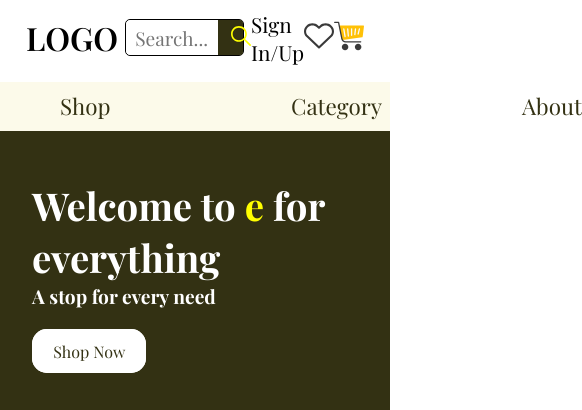
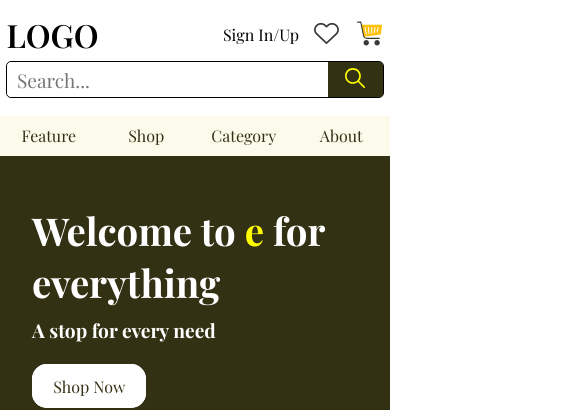
Before and after one commit to ayushyadav468/e-for-everything, a React (Create React App) app in the folder client/: page / in a window 390 px wide. Shown: the top 410 px of the page, 582 px wide, since content can reach past the window. Built offline with nearby package versions, Linux system fonts and the light colour scheme; no server answers.

Commit message:
frontend - search and menubar made responsive, backend - none

```diff
--- a/client/src/components/UI/MainComponent/Banner/Banner.module.css
+++ b/client/src/components/UI/MainComponent/Banner/Banner.module.css
@@ -16,6 +16,7 @@
 
 .bannerSubHeading {
 	font-size: 1.2rem;
+	margin-top: 0.6rem;
 	margin-bottom: 2rem;
 }
 
--- a/client/src/components/UI/Navbar/Menubar/Menubar.js
+++ b/client/src/components/UI/Navbar/Menubar/Menubar.js
@@ -4,16 +4,16 @@ import styles from './Menubar.module.css';
 const Menubar = () => {
 	return (
 		<ul className={styles.menuBar}>
-			<li>
+			<li className={styles.menuItem}>
 				<Link to='#'>Feature</Link>
 			</li>
-			<li>
+			<li className={styles.menuItem}>
 				<Link to='#'>Shop</Link>
 			</li>
-			<li>
+			<li className={styles.menuItem}>
 				<Link to='#'>Category</Link>
 			</li>
-			<li>
+			<li className={styles.menuItem}>
 				<Link to='#'>About</Link>
 			</li>
 		</ul>
--- a/client/src/components/UI/Navbar/Menubar/Menubar.module.css
+++ b/client/src/components/UI/Navbar/Menubar/Menubar.module.css
@@ -1,23 +1,35 @@
 .menuBar {
 	width: 100%;
-	margin: 0.6rem auto 0 auto;
+	margin-top: 0.6rem;
+	margin-bottom: 0;
 	display: flex;
 	justify-content: center;
 	background-color: #fcfaea;
 }
 
-.menuBar li {
+.menuBar .menuItem {
+	width: 25%;
 	padding: 0.6rem 0;
-	margin: 0 6rem;
-	width: 10%;
 	text-align: center;
 }
 
-.menuBar li:hover {
+.menuBar .menuItem:hover {
 	background-color: #fff000;
 }
 
-.menuBar li a {
-	font-size: 1.4rem;
+.menuBar .menuItem a {
+	font-size: 1rem;
 	color: #333113;
 }
+
+@media screen and (min-width: 601px) {
+	.menuBar .menuItem a {
+		font-size: 1.2rem;
+	}
+}
+
+@media screen and (min-width: 992px) {
+	.menuBar .menuItem a {
+		font-size: 1.4rem;
+	}
+}
--- a/client/src/components/UI/Navbar/Searchbar/Searchbar.js
+++ b/client/src/components/UI/Navbar/Searchbar/Searchbar.js
@@ -17,16 +17,17 @@ const Searchbar = () => {
 			<li className={styles.logo}>
 				<Link to='/'>LOGO</Link>
 			</li>
-			<li className={styles.searchForm}>
-				<form>
+			<li className={styles.searchFormContainer}>
+				<form className={styles.searchForm}>
 					<input
 						type='text'
 						id='search'
 						name='search'
 						placeholder='Search...'
 					/>
-					<button>
+					<button className={styles.searchFormButton}>
 						<svg
+							className={styles.searchFormSvg}
 							width='40'
 							height='40'
 							viewBox='0 0 40 40'
--- a/client/src/components/UI/Navbar/Searchbar/Searchbar.module.css
+++ b/client/src/components/UI/Navbar/Searchbar/Searchbar.module.css
@@ -1,15 +1,10 @@
 .searchBar {
-	width: 90%;
+	width: 100%;
 	margin: 0.2rem auto;
 	padding: 0.4rem;
-	display: flex;
-	justify-content: space-between;
-}
-
-.searchBar li {
-	display: flex;
-	justify-content: center;
-	align-self: center;
+	display: grid;
+	grid-template-columns: 30% auto 25% 10% 10%;
+	grid-template-rows: 50px 40px;
 }
 
 .searchBar li a {
@@ -19,24 +14,30 @@
 .logo {
 	font-size: 2rem;
 	font-weight: 600;
-	flex: 1;
+	grid-column-start: 1;
+	grid-column-end: 2;
+	grid-row-start: 1;
+	grid-row-end: 2;
+	align-self: center;
 }
 
-.searchForm {
-	flex: 5;
-	display: flex;
-	justify-content: space-around;
+.searchFormContainer {
+	grid-column-start: 1;
+	grid-column-end: 6;
+	grid-row-start: 2;
+	grid-row-end: 3;
+	place-self: center stretch;
 }
 
-.searchForm form {
-	width: 90%;
+.searchFormContainer .searchForm {
+	width: 100%;
 	border: 1px solid black;
 	border-radius: 5px;
 	display: flex;
 	justify-content: center;
 }
 
-.searchBar form:focus-within {
+.searchBarContainer .searchForm:focus-within {
 	border: none;
 }
 
@@ -55,8 +56,8 @@
 	border-right: none;
 }
 
-.searchForm button {
-	width: 10%;
+.searchForm .searchFormButton {
+	width: 15%;
 	background-color: #333113;
 	border: 1px solid #333113;
 	padding: 0.4rem 0.8rem;
@@ -65,16 +66,19 @@
 	outline: none;
 }
 
-.searchBar button svg {
+.searchBar .searchFormButton .searchFormSvg {
 	width: 20px;
 	height: 20px;
 	align-self: center;
 }
 
 .signIn {
-	flex: 1;
-	justify-items: center;
-	font-size: 1.3rem;
+	grid-column-start: 3;
+	grid-column-end: 4;
+	grid-row-start: 1;
+	grid-row-end: 2;
+	place-self: center;
+	font-size: 1rem;
 }
 
 .signInContent {
@@ -87,7 +91,7 @@
 }
 
 .signInContent a {
-	font-size: 1rem;
+	font-size: 0.8rem;
 	border-radius: 7px;
 	display: block;
 	padding: 1rem 4rem 1rem 1rem;
@@ -104,16 +108,64 @@
 }
 
 .fav {
-	flex: 0.5;
-	align-content: center;
+	grid-column-start: 4;
+	grid-column-end: 5;
+	grid-row-start: 1;
+	grid-row-end: 2;
+	place-self: center;
 }
 
 .cart {
-	flex: 0.5;
+	grid-column-start: 5;
+	grid-column-end: 6;
+	grid-row-start: 1;
+	grid-row-end: 2;
+	justify-self: end;
+	align-self: center;
+}
+
+.fav,
+.cart {
+	width: 27px;
+	height: 27px;
 }
 
 .fav svg,
 .cart svg {
-	width: 30px;
-	height: 30px;
+	width: 25px;
+	height: 25px;
 }
+
+@media screen and (min-width: 601px) {
+	.searchBar {
+		width: 90%;
+	}
+	.searchFormContainer {
+		width: 90%;
+		max-width: 600px;
+		align-self: center;
+		justify-self: center;
+	}
+	.searchForm form {
+		width: 90%;
+	}
+}
+
+@media screen and (min-width: 992px) {
+	.searchBar {
+		grid-template-columns: 15% auto 15% 5% 5%;
+		grid-template-rows: 50px;
+	}
+	.searchFormContainer {
+		grid-column-start: 2;
+		grid-column-end: 3;
+		grid-row-start: 1;
+		grid-row-end: 2;
+	}
+	.signIn {
+		font-size: 1.2rem;
+	}
+	.signInContent a {
+		font-size: 1rem;
+	}
+}
```
